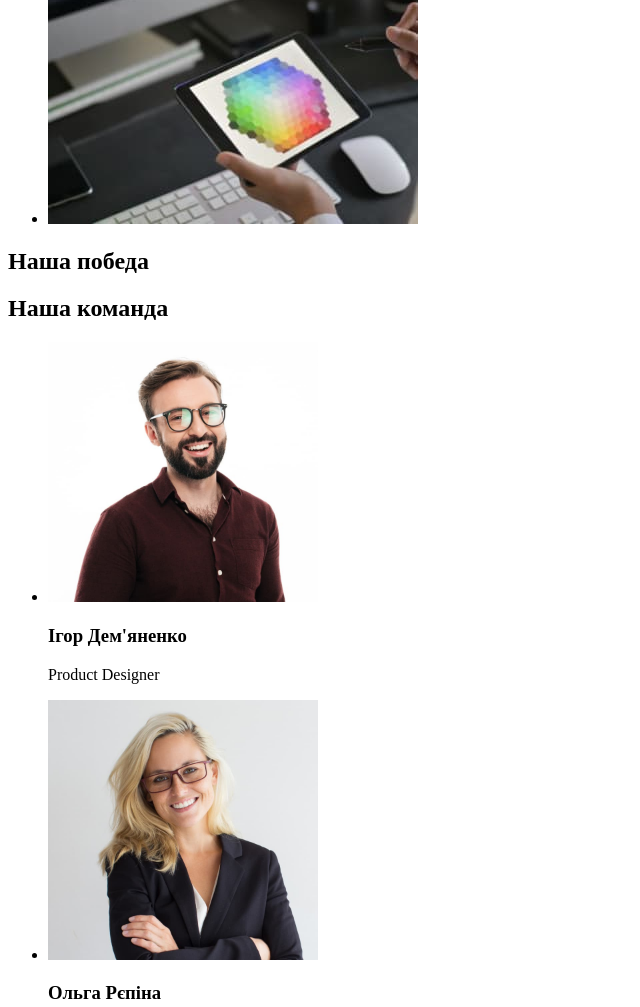
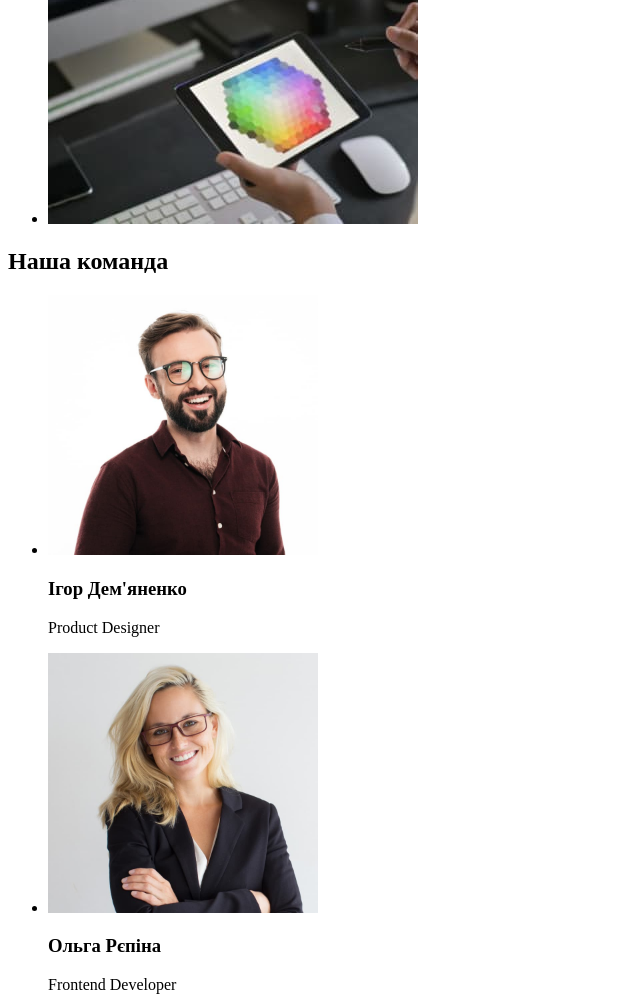
Before and after one commit to InhaKr/Home_work_GoIt-1.1, a plain HTML site: page index.html in a window 1280 px wide. Shown: the part 1353-2360 px from the top of the page, without its empty margins (0-640 px from the left). Drawn offline with Linux system fonts and the light colour scheme.

Commit message:
корректирует заголовки h2

```diff
--- a/index.html
+++ b/index.html
@@ -119,7 +119,6 @@
       </section>
 
       <section class="ourTeam">
-        <h2 class="section-title">Наша победа</h2>
         <h2 class="section-title">Наша команда</h2>
         <ul class="ourTeam-item">
           <li class="ourTeam-items">
```
